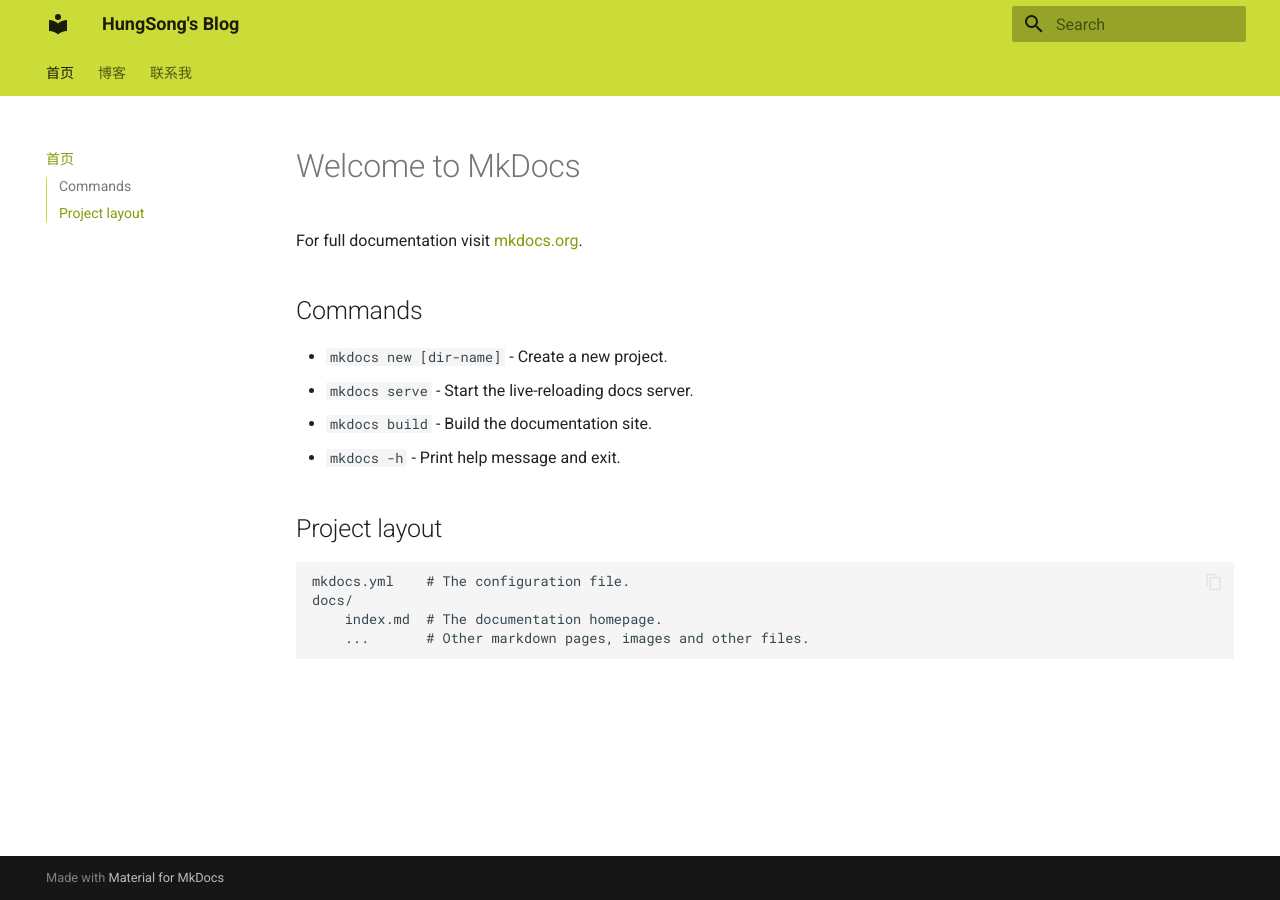
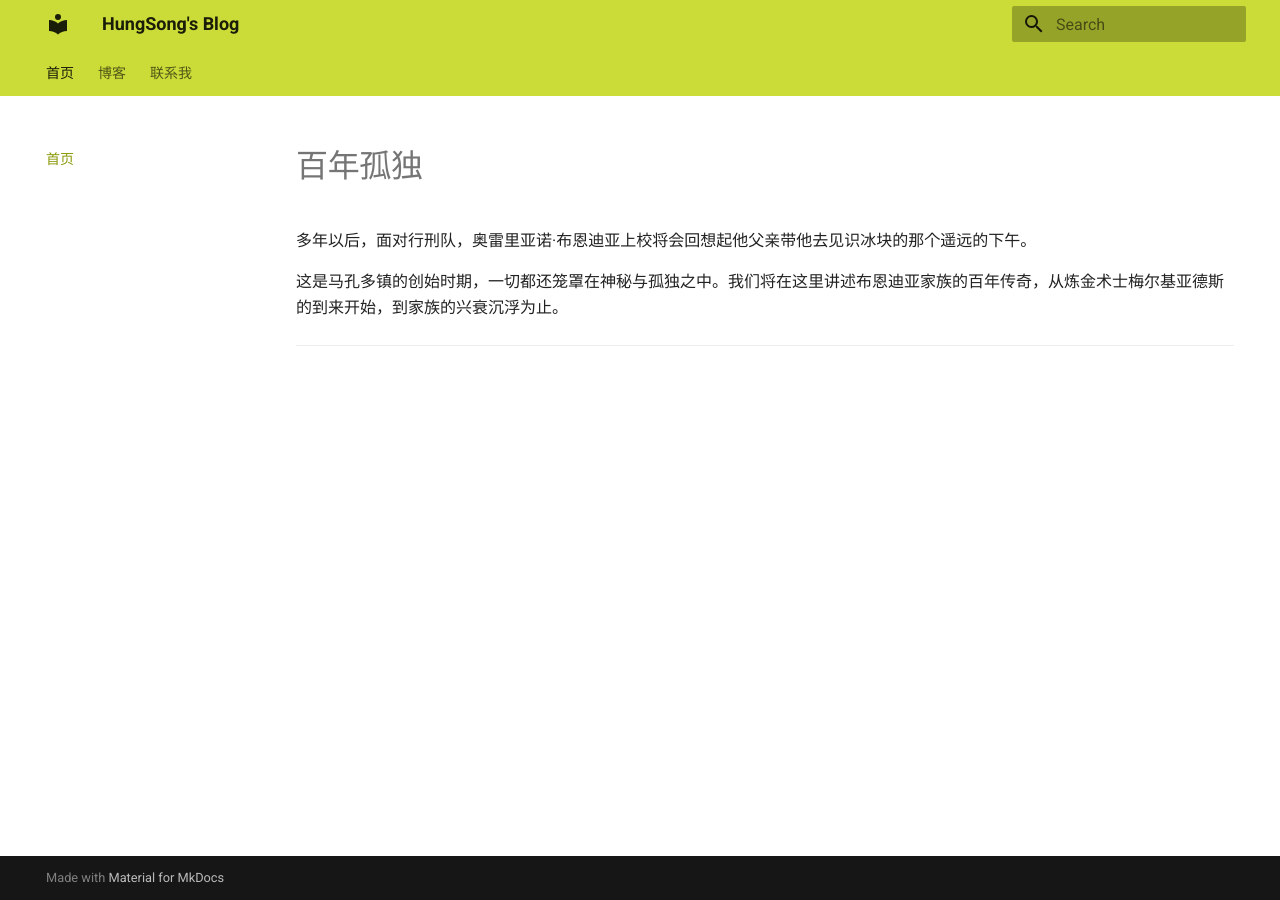
Before and after one commit to hungsong/Hungsong.github.io, an MkDocs documentation site: the page built from docs/index.md, in a window 1280 px wide. Built offline with MkDocs 1.6.1 and Material for MkDocs 9.7.7, drawn with Linux system fonts in a browser that asks for light colours.

Commit message:
更新内容

```diff
--- a/docs/index.md
+++ b/docs/index.md
@@ -1,17 +1,7 @@
-# Welcome to MkDocs
+# 百年孤独
 
-For full documentation visit [mkdocs.org](https://www.mkdocs.org).
+多年以后，面对行刑队，奥雷里亚诺·布恩迪亚上校将会回想起他父亲带他去见识冰块的那个遥远的下午。
 
-## Commands
+这是马孔多镇的创始时期，一切都还笼罩在神秘与孤独之中。我们将在这里讲述布恩迪亚家族的百年传奇，从炼金术士梅尔基亚德斯的到来开始，到家族的兴衰沉浮为止。
 
-* `mkdocs new [dir-name]` - Create a new project.
-* `mkdocs serve` - Start the live-reloading docs server.
-* `mkdocs build` - Build the documentation site.
-* `mkdocs -h` - Print help message and exit.
-
-## Project layout
-
-    mkdocs.yml    # The configuration file.
-    docs/
-        index.md  # The documentation homepage.
-        ...       # Other markdown pages, images and other files.
+---
```
